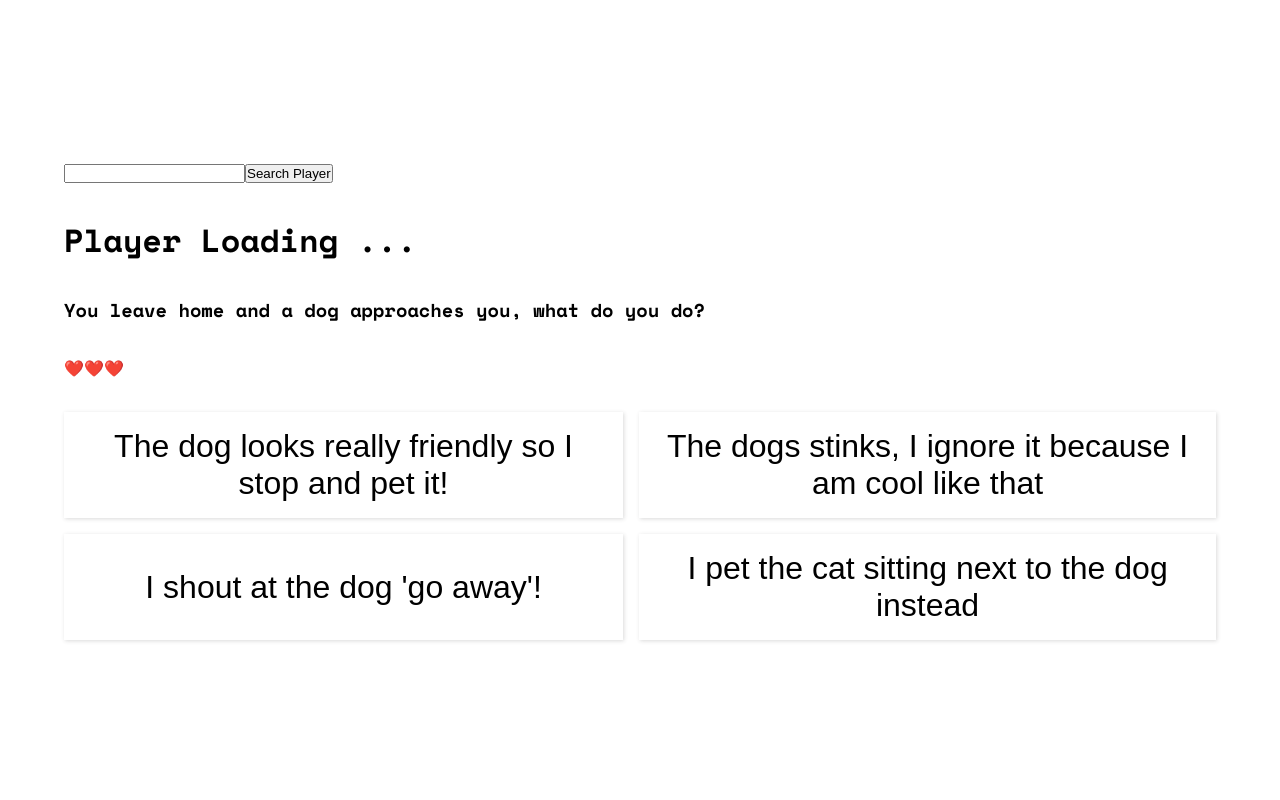
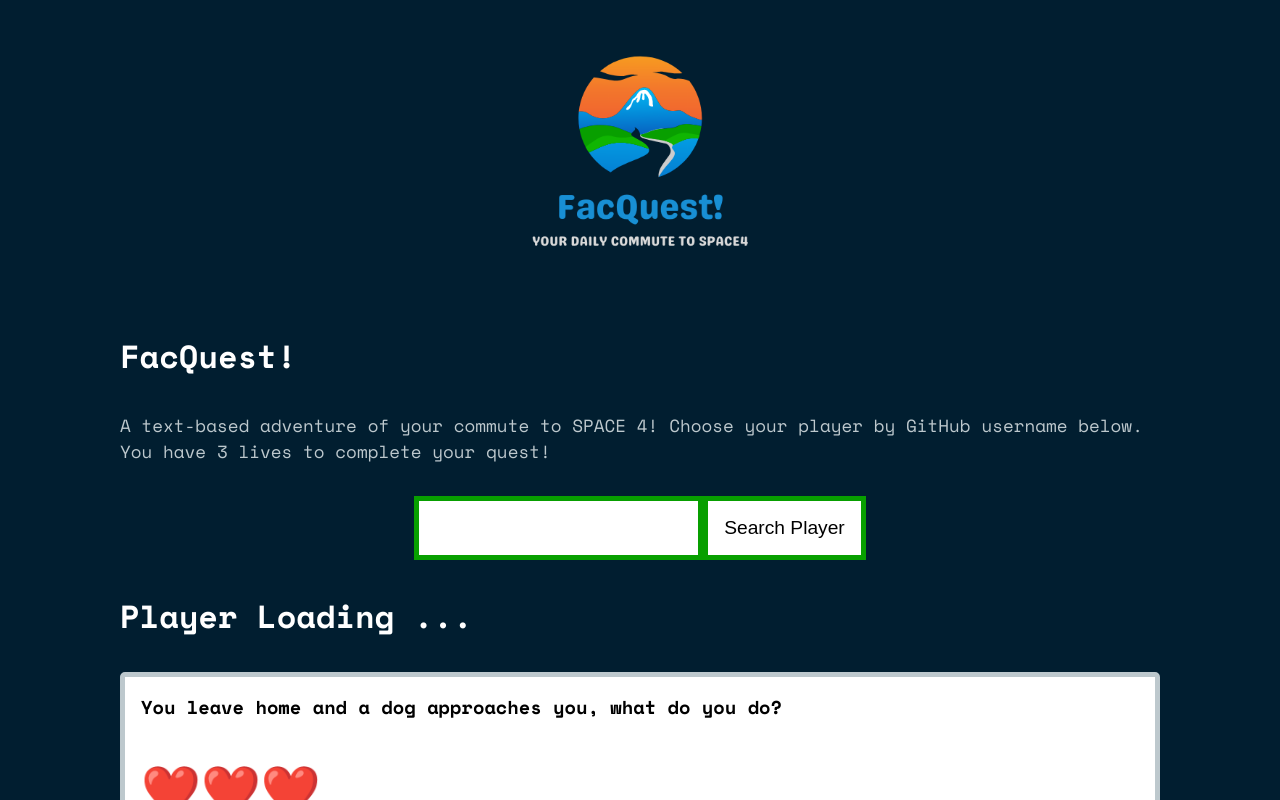
Before and after one commit to miahbates/text-adventure-game, a React (Vite) app: page / in a window 1280 px wide. Shown: the top 800 px of the page. Built offline with nearby package versions, Linux system fonts and the light colour scheme; no server answers.

Commit message:
Update styling - relates #9
Co-authored-by: Miah <78933903+miahbates@users.noreply.github.com>

```diff
--- a/src/App.css
+++ b/src/App.css
@@ -6,18 +6,37 @@
 
 body {
   background-color: #6496e1;
-  background-color: #ffffff;
+  background-color: #011e30;
   font-family: "Space Mono", monospace;
 }
 
 .App {
-  /* width: 90vw; */
-  height: 100vh;
   display: flex;
   flex-direction: column;
   align-items: flex-start;
   justify-content: center;
   gap: 2rem;
+  margin-bottom: 4rem;
+}
+
+.logo {
+  max-width: 300px;
+  margin: 0 auto;
+}
+
+h1 {
+  color: #fff;
+}
+
+.subTitle {
+  color: #bdc8cd;
+  font-size: 1.1rem;
+}
+
+.loginForm {
+  display: flex;
+  justify-content: center;
+  width: 100%;
 }
 
 /* chapter component  */
@@ -28,20 +47,21 @@ body {
   gap: 1rem;
 }
 
-.btn {
+.btn,
+.playerInput {
   padding: 1rem;
   background-color: #fff;
   border: none;
   cursor: pointer;
-  box-shadow: 1px 1px 4px rgba(73, 71, 71, 0.2);
-  transition: transform 0.5s, box-shadow 0.5s;
-  /* letter-spacing: 3px; */
-  font-size: 2rem;
+  transition: transform 0.5s, box-shadow 0.5s, border 0.5s;
+  font-size: 1.2rem;
+  border: 5px solid #089f00;
 }
 
 .btn:hover {
   transform: scale(1.02);
-  box-shadow: 1px 5px 10px rgba(73, 71, 71, 0.2);
+  /* box-shadow: 1px 5px 10px rgba(73, 71, 71, 0.2); */
+  border: 5px solid #f3712d;
 }
 
 .chapterWrapper {
@@ -49,16 +69,32 @@ body {
   display: flex;
   flex-direction: column;
   justify-content: space-between;
+  background-color: #fff;
+  border: 5px solid #bdc8cd;
+  border-radius: 5px;
+  padding: 1rem;
 }
 
+.lives {
+  font-size: 3rem;
+}
 /* .narration {
   letter-spacing: 3px;
 } */
 
 /* player */
 
+.playerInput {
+}
+
+.player {
+  align-self: center;
+  text-align: center;
+}
+
 .player__username {
   padding-bottom: 2rem;
+  color: #bdc8cd;
 }
 
 .player__avatar {
@@ -68,7 +104,7 @@ body {
 /* Utility Classes */
 
 .center {
-  max-width: 90vw;
+  max-width: 65rem;
   margin-left: auto;
   margin-right: auto;
 }
--- a/src/App.jsx
+++ b/src/App.jsx
@@ -1,6 +1,7 @@
 import React from "react";
 import Player from "./components/Player.jsx";
 import Chapter from "./components/Chapter.jsx";
+import logo from "./assets/images/logo.png";
 
 import "./App.css";
 
@@ -11,14 +12,27 @@ function App() {
 
   return (
     <div className="App center">
+      <img
+        src={logo}
+        alt="Fac Quest - your daily commute to space 4"
+        className="logo"
+      />
+      <h1>FacQuest!</h1>
+      <p className="subTitle">
+        A text-based adventure of your commute to SPACE 4! Choose your player by
+        GitHub username below. You have 3 lives to complete your quest!
+      </p>
       <form
+        className="loginForm"
         onSubmit={(event) => {
           event.preventDefault();
           setName(event.target.searchUsername.value);
         }}
       >
-        <input type="search" name="searchUsername" />
-        <button type="submit">Search Player</button>
+        <input type="search" name="searchUsername" className="playerInput" />
+        <button type="submit" className="btn">
+          Search Player
+        </button>
       </form>
       <Player name={name} />
       <Chapter
--- a/src/components/Chapter.jsx
+++ b/src/components/Chapter.jsx
@@ -9,7 +9,7 @@ export default function Chapter(props) {
   return (
     <div className="chapterWrapper stack-md">
       <h3 className="narration">{chapters[props.chapterStage].narration}</h3>
-      <div>{"❤️".repeat(props.life)}</div>
+      <div className="lives">{"❤️".repeat(props.life)}</div>
       {console.log("CHAPTER STAGE", chapters[props.chapterStage])}
       <form className="buttonsForm">
         {chapters[props.chapterStage].options.map((option) => (
--- a/src/components/Player.jsx
+++ b/src/components/Player.jsx
@@ -15,9 +15,12 @@ export default function Player({ name }) {
     return <h1>Player Loading ...</h1>;
   } else {
     return (
-      <div>
+      <div className="player">
         <h2 className="player__username">{player.name}</h2>
-        <img className="player__avatar" src={player.avatar_url} alt="" />
+        {player.avatar_url ===
+        "https://avatars.githubusercontent.com/u/5909549?v=4" ? null : (
+          <img className="player__avatar" src={player.avatar_url} alt="" />
+        )}
       </div>
     );
   }
```
Also changed, not shown: src/assets/images/logo.png (added).
